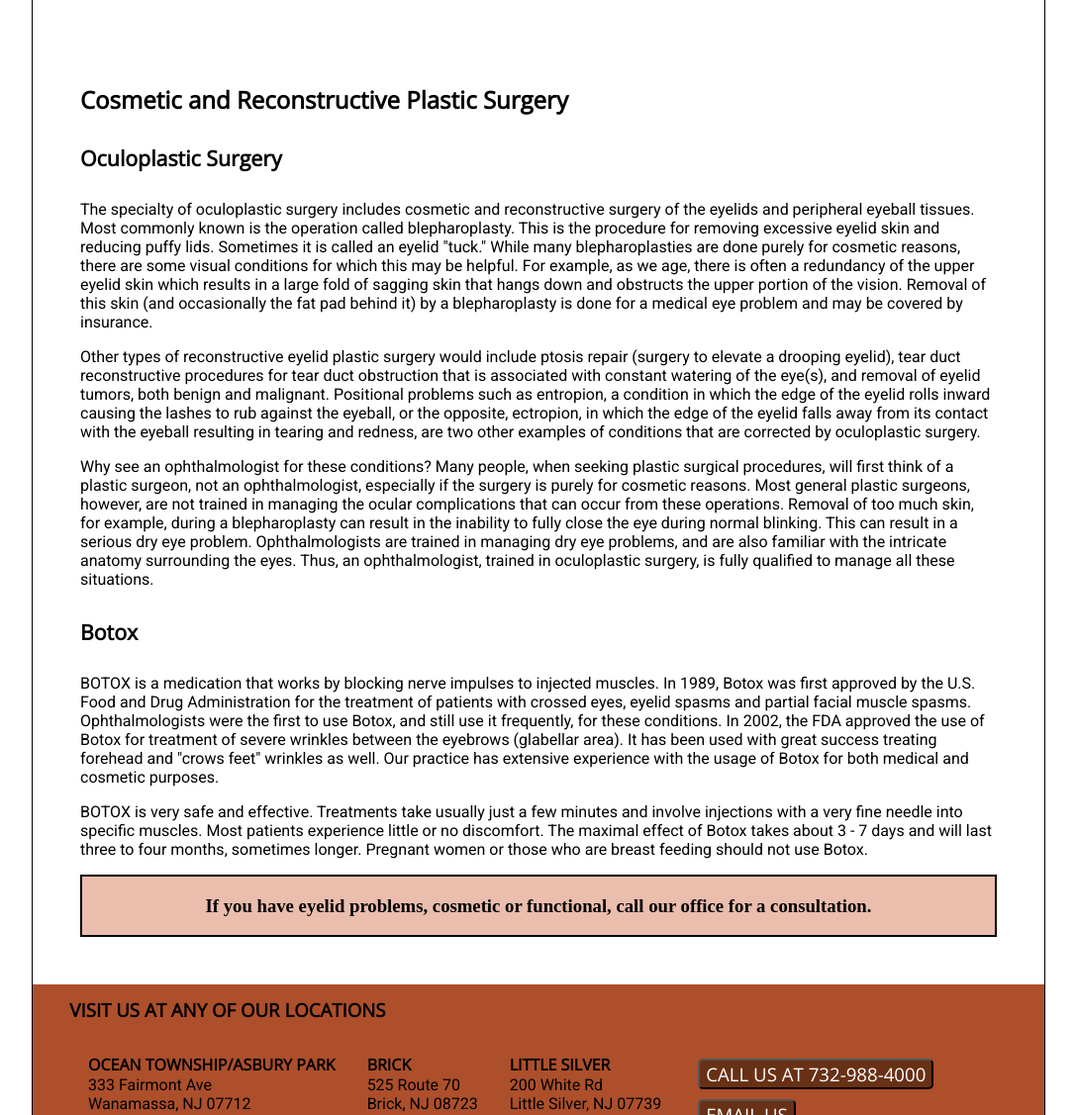
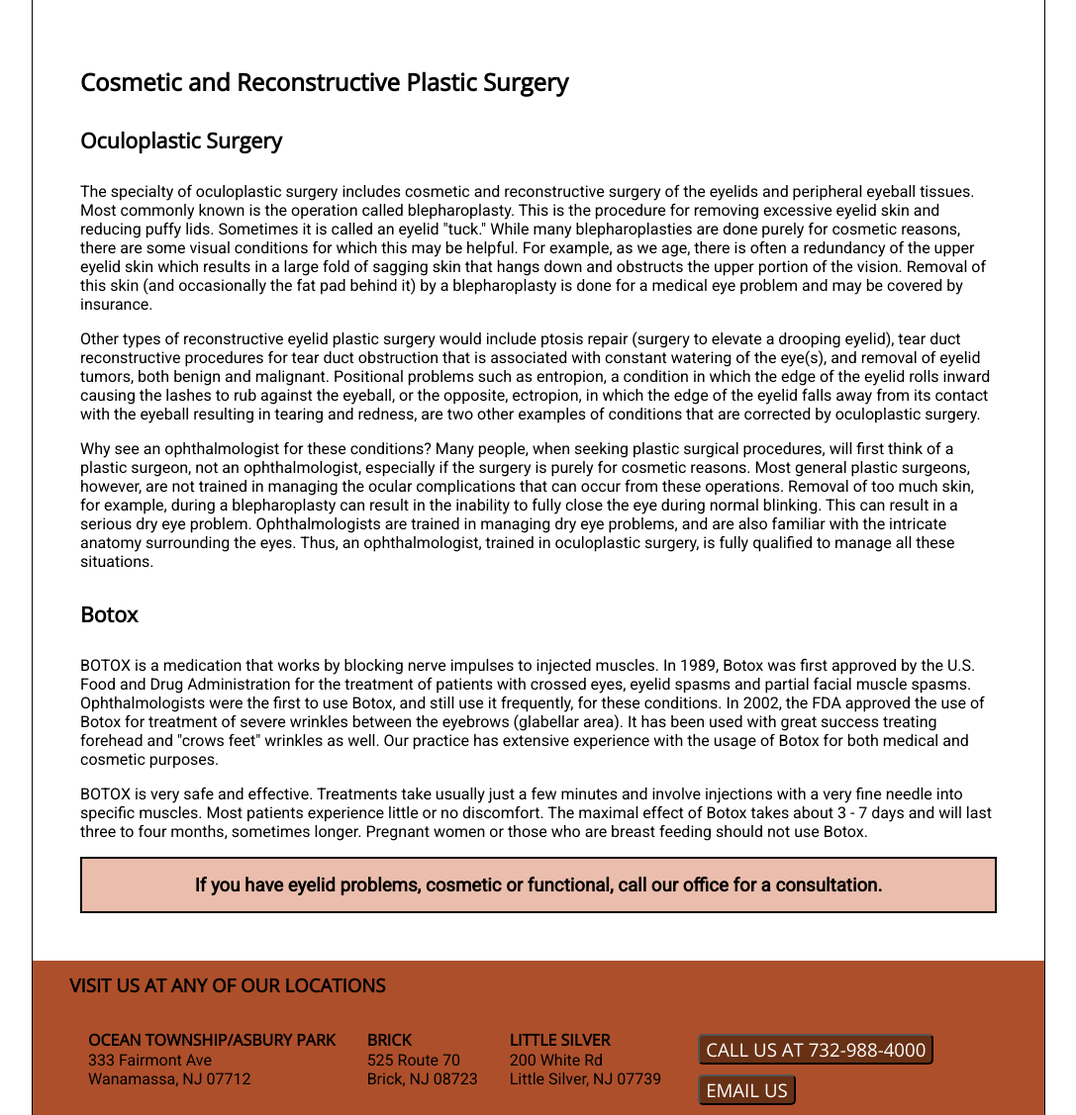
Before and after one commit to jessmc/mdeyedocs, a plain HTML site: page cosmetic.html in a window 1280 px wide. Shown: the part 1161-2288 px from the top of the page at 99% size, without its empty margins (96-1183 px from the left). Drawn offline with nearby package versions, Linux system fonts and the light colour scheme.

Commit message:
Minor content style changes

```diff
--- a/cosmetic.html
+++ b/cosmetic.html
@@ -62,10 +62,9 @@ jciarelli@gmail.com
 </div> <!-- Ends jumbo-img -->
 
 <div id="content">
-		<div id="title">
-			<br>
+
 			<h1>Cosmetic and Reconstructive Plastic Surgery</h1>
-		</div>
+
 
 			<h4>Oculoplastic Surgery</h4>
 
@@ -83,7 +82,7 @@ jciarelli@gmail.com
 
 
 
-			<div id="call"><h3>If you have eyelid problems, cosmetic or functional, call our office for a consultation.</h3></div>
+			<div id="call"><h2>If you have eyelid problems, cosmetic or functional, call our office for a consultation.</h2></div>
 
 
 
```
